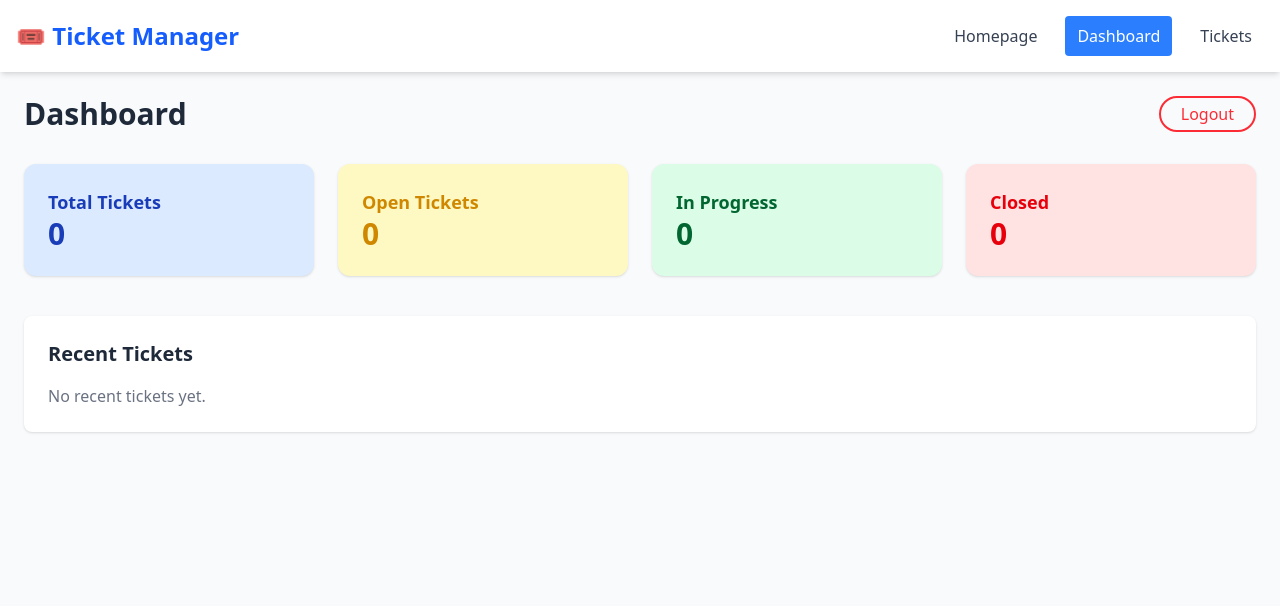
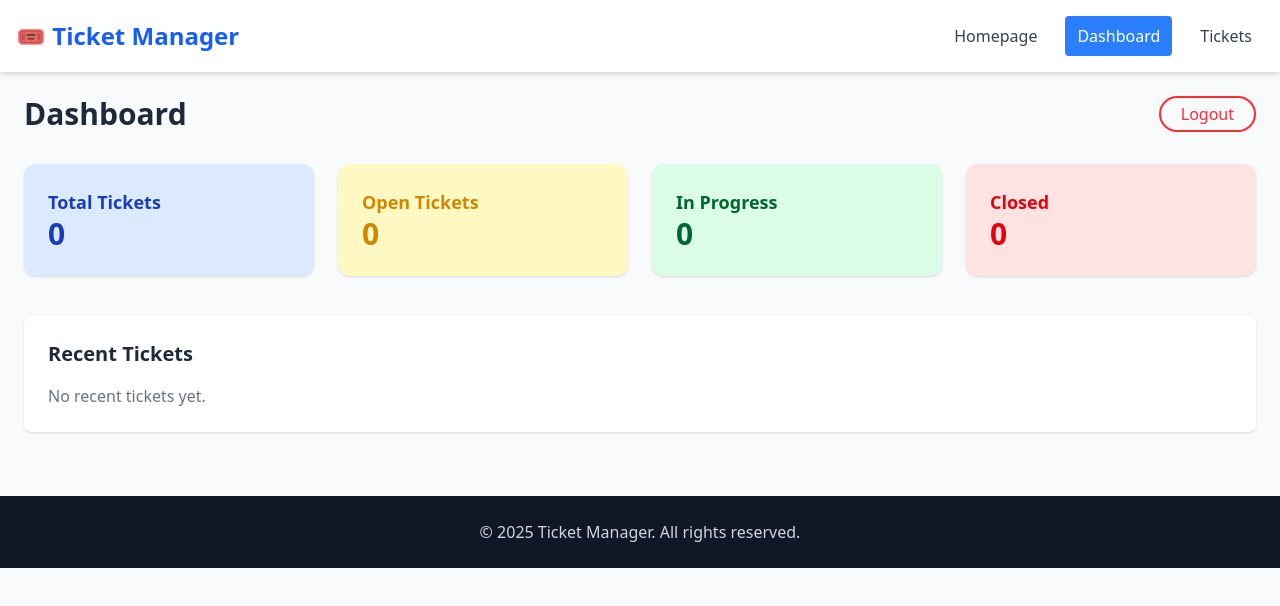
Before and after one commit to MhayreeJhaine/HNG_vue-ticketflow-app, a Vue app: page /dashboard in a window 1280 px wide. Shown: the top 606 px of the page. Built offline with nearby package versions, Linux system fonts and the light colour scheme.

Commit message:
corrected imports

```diff
--- a/src/pages/dashboard.vue
+++ b/src/pages/dashboard.vue
@@ -59,15 +59,17 @@
         <p v-else class="text-gray-500">No recent tickets yet.</p>
       </section>
     </main>
+    <Footer />
   </div>
 </template>
 
 <script>
+import Footer from "../components/footer.vue";
 import Header from "../components/header.vue";
 import LogoutBtn from "../components/logoutBtn.vue";
 
 export default {
-  components: { Header, LogoutBtn },
+  components: { Header, LogoutBtn, Footer },
   data() {
     return {
       tickets: [],
--- a/src/pages/ticket.vue
+++ b/src/pages/ticket.vue
@@ -96,8 +96,8 @@
 import { ref, onMounted, h } from "vue";
 import { toast } from "vue3-toastify";
 import "vue3-toastify/dist/index.css";
-import Header from "../components/Header.vue";
-import Footer from "../components/Footer.vue";
+import Header from "../components/header.vue";
+import Footer from "../components/footer.vue";
 
 const tickets = ref([]);
 const title = ref("");
```
